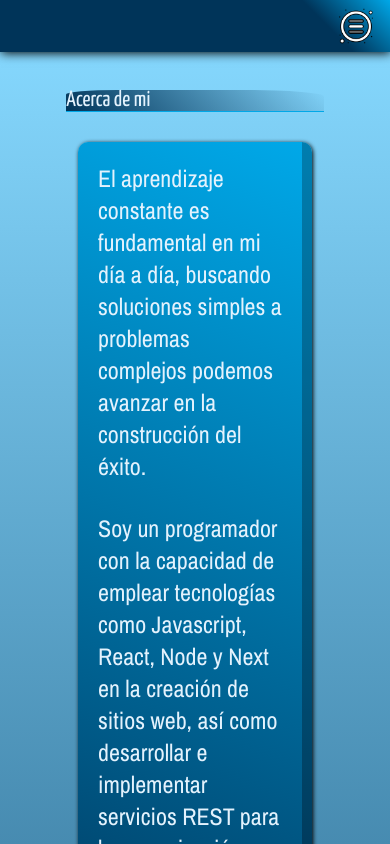
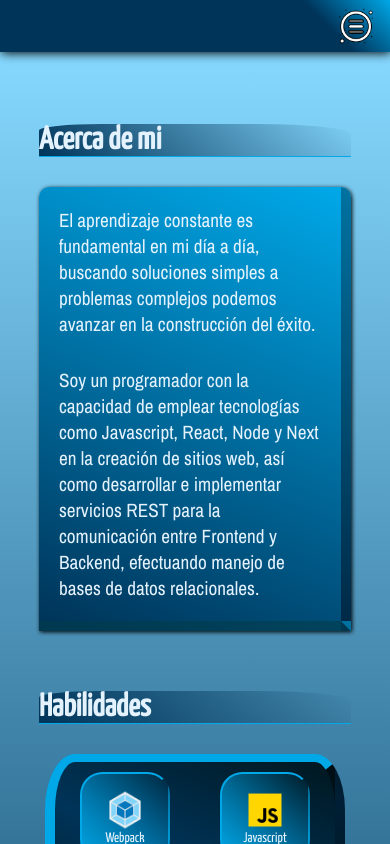
Before and after one commit to Aquillare/Portfolio, a React app: page /About in a window 390 px wide. Shown: the top 844 px of the page. Built offline with nearby package versions, Linux system fonts and the light colour scheme.

Commit message:
modificaciones de estilos a mainAbout

```diff
--- a/src/containers/MainAbout.jsx
+++ b/src/containers/MainAbout.jsx
@@ -15,7 +15,7 @@ const MainAbout = () => {
 
             <div className="container2">
 
-                <p className="container_title">Acerca de mi</p>
+                <h2 className="container_title">Acerca de mi</h2>
                 <TextAbout/>
 
             </div>
--- a/src/styles/MainAbout.css
+++ b/src/styles/MainAbout.css
@@ -1,6 +1,7 @@
 
 .main_about{
-    margin-top:30px;
+    margin-top:3em;
+    padding: 1em 0;
     width: 100%;
     height: auto;
     background: linear-gradient(rgba(11, 178, 255, 0.494), #003459);
@@ -10,6 +11,17 @@
     flex-direction: column;
 
 }
+
+.container_title{
+    display: flex;
+    align-self: center;
+    width: 66%;
+    color: #E3F2FD;
+    font-size: 2em;
+    border-bottom: 1px solid #00A8E8;
+    background: linear-gradient(45deg, #003459, rgba(000, 000, 000, 0.0));
+    border-radius: 20% 30% 0 0;
+ }
 
 .container2{
     width: 100%;
@@ -44,3 +56,9 @@
         margin: 30px 0 30px 0;
     }
 }
+
+@media(max-width:768px){
+    .container_title{
+        width: 80%;
+    }
+}
--- a/src/styles/MainProyects.css
+++ b/src/styles/MainProyects.css
@@ -24,16 +24,6 @@
     align-items: center;
 }
 
-.container_title{
-   display: flex;
-   align-self: center;
-   width: 66%;
-   color: #E3F2FD;
-   font-size: 22px;
-   border-bottom: 1px solid #00A8E8;
-   background: linear-gradient(45deg, #003459, rgba(000, 000, 000, 0.0));
-   border-radius: 20% 30% 0 0;
-}
 
 
 
--- a/src/styles/TextAbout.css
+++ b/src/styles/TextAbout.css
@@ -26,3 +26,15 @@
 .textContainer p:nth-child(2){
     margin-top: 30px;
 }
+
+@media(max-width:768px){
+    .textContainer{
+        width: 80%;
+    }
+}
+
+@media(max-width:576px){
+    .textContainer p {
+        font-size: 1.2em;
+    }
+}
```
